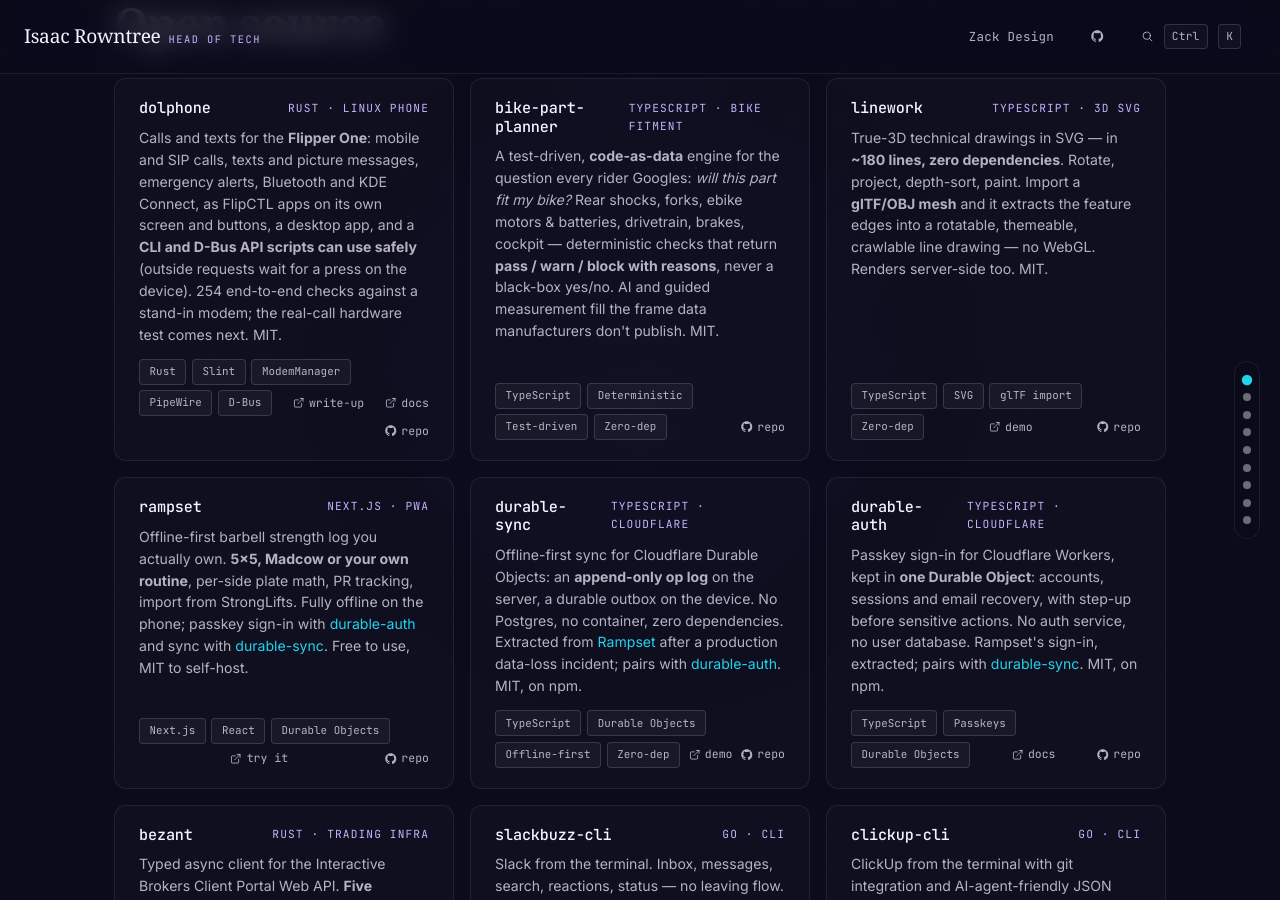
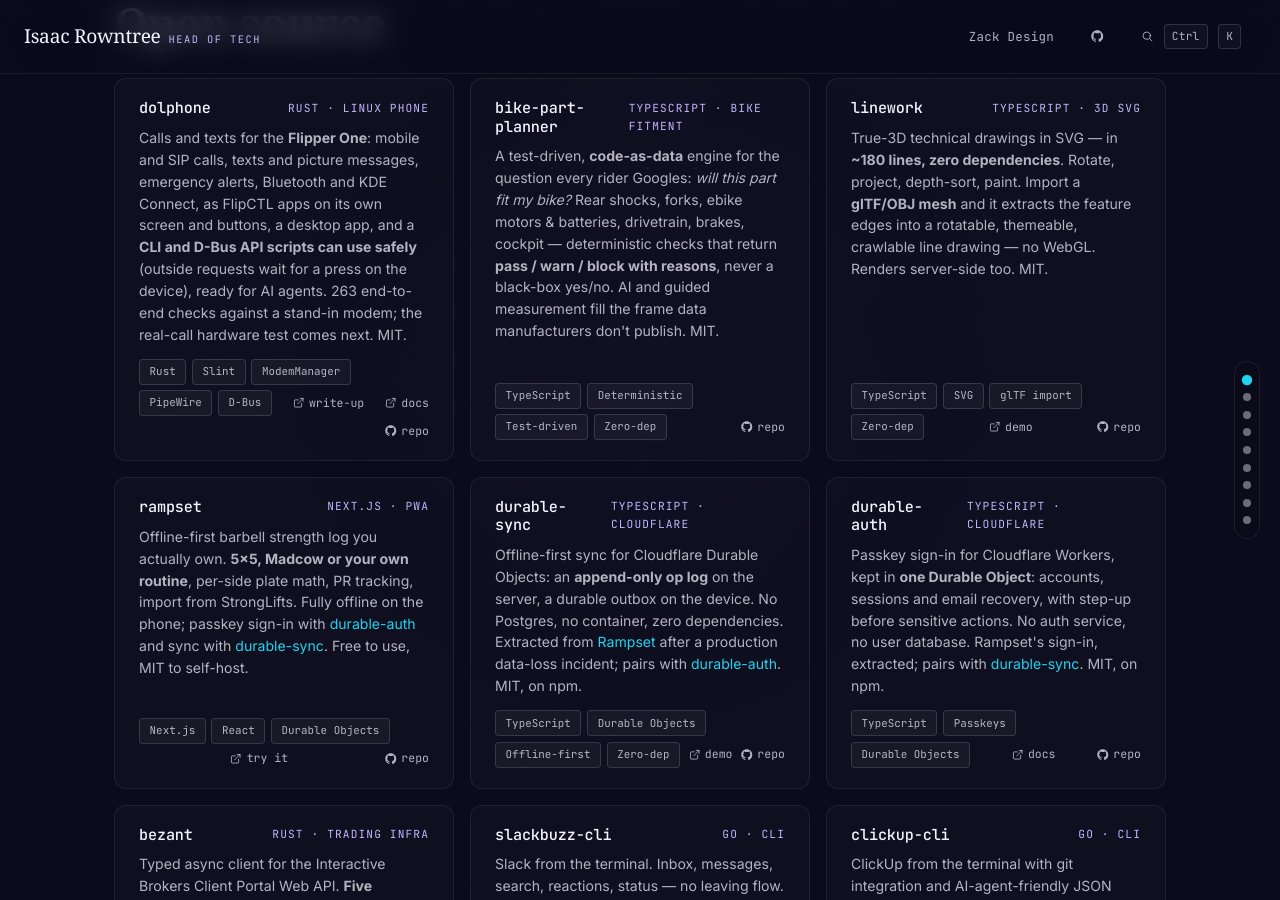
Before and after one commit to isaacrowntree/isaacrowntree.github.io, a Jekyll site: the page built from index.html, in a window 1280 px wide and 900 px high, scrolled down 4863 px. Built offline with Jekyll 4.4.1, drawn with Linux system fonts in a browser that asks for light colours; some web fonts are replaced.

Commit message:
Dolphone card: AI agents, 263 checks
Co-Authored-By: Claude Opus 5.5 <noreply@anthropic.com>
Claude-Session: https://claude.ai/code/session_01UdycNdb8PBPy7WTyWjqGok

```diff
--- a/index.html
+++ b/index.html
@@ -351,7 +351,7 @@ layout: default
           <h3 class="oss-card__title">dolphone</h3>
           <span class="oss-card__kicker">Rust · Linux phone</span>
         </div>
-        <p class="oss-card__body">Calls and texts for the <strong>Flipper One</strong>: mobile and SIP calls, texts and picture messages, emergency alerts, Bluetooth and KDE Connect, as FlipCTL apps on its own screen and buttons, a desktop app, and a <strong>CLI and D-Bus API scripts can use safely</strong> (outside requests wait for a press on the device). 254 end-to-end checks against a stand-in modem; the real-call hardware test comes next. MIT.</p>
+        <p class="oss-card__body">Calls and texts for the <strong>Flipper One</strong>: mobile and SIP calls, texts and picture messages, emergency alerts, Bluetooth and KDE Connect, as FlipCTL apps on its own screen and buttons, a desktop app, and a <strong>CLI and D-Bus API scripts can use safely</strong> (outside requests wait for a press on the device), ready for AI agents. 263 end-to-end checks against a stand-in modem; the real-call hardware test comes next. MIT.</p>
         <div class="oss-card__footer">
           <span class="stack-badge">Rust</span><span class="stack-badge">Slint</span><span class="stack-badge">ModemManager</span><span class="stack-badge">PipeWire</span><span class="stack-badge">D-Bus</span>
           <a href="https://zackdesign.biz/dolphone/" target="_blank" rel="noopener" class="oss-card__link">{% include icon.html name="external" %}write-up</a>
```
